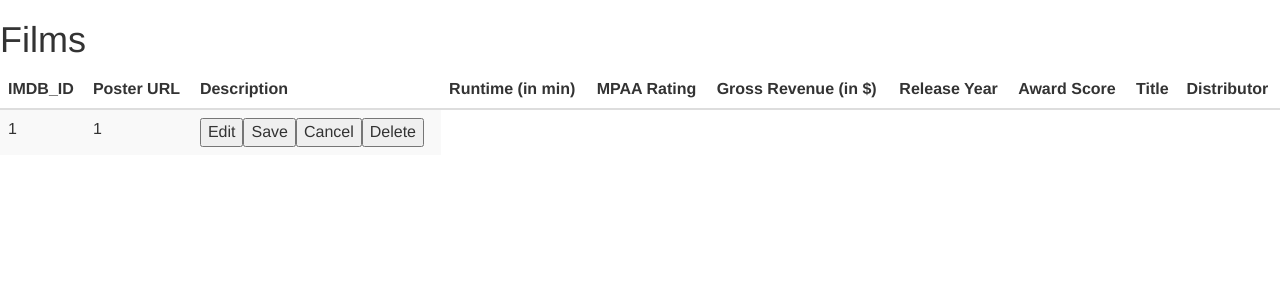
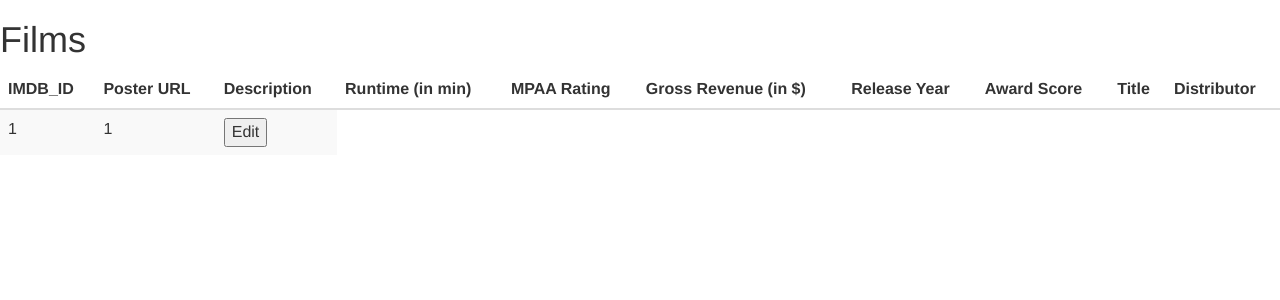
Before and after one commit to shuyangli/TheIronBank, a PHP site: page /films.php in a window 1280 px wide. Shown: the top 300 px of the page. Run offline with PHP 8.4, Linux system fonts and the light colour scheme; tables that the repository leaves empty or names only in its code hold one stand-in row (values such as "Sample post"); data that the repository does not hold is empty.

Commit message:
edit film buttons

```diff
--- a/films.php
+++ b/films.php
@@ -53,9 +53,9 @@
 	        }
 	        //buttons
 	       	echo '<td><button class="button edit-button" data-imdb_id="'.$tuple['IMDB_ID'].'">Edit</button>';
-	       	echo '<button class="button save-button" data-imdb_id="'.$tuple['IMDB_ID'].'">Save</button>';
-	       	echo '<button class="button cancel-button" data-imdb_id="'.$tuple['IMDB_ID'].'">Cancel</button>';
-	        echo '<button class="button delete-button" data-imdb_id="'.$tuple['IMDB_ID'].'">Delete</button></td>';
+	       	echo '<button hidden="true" class="button save-button" data-imdb_id="'.$tuple['IMDB_ID'].'">Save</button>';
+	       	echo '<button hidden="true" class="button cancel-button" data-imdb_id="'.$tuple['IMDB_ID'].'">Cancel</button>';
+	        echo '<button hidden="true" class="button delete-button" data-imdb_id="'.$tuple['IMDB_ID'].'">Delete</button></td>';
 	        echo '</tr>';
 	}
 	echo '</table>';
--- a/js/films.js
+++ b/js/films.js
@@ -23,6 +23,7 @@ $(document).ready(function() {
 	});
 
 	$(".edit-button").click(function() {
-		$(this).siblings()
+		$(this).siblings().attr("hidden", "false");
+		$(this).attr("hidden", "true");
 	});
 });
```
